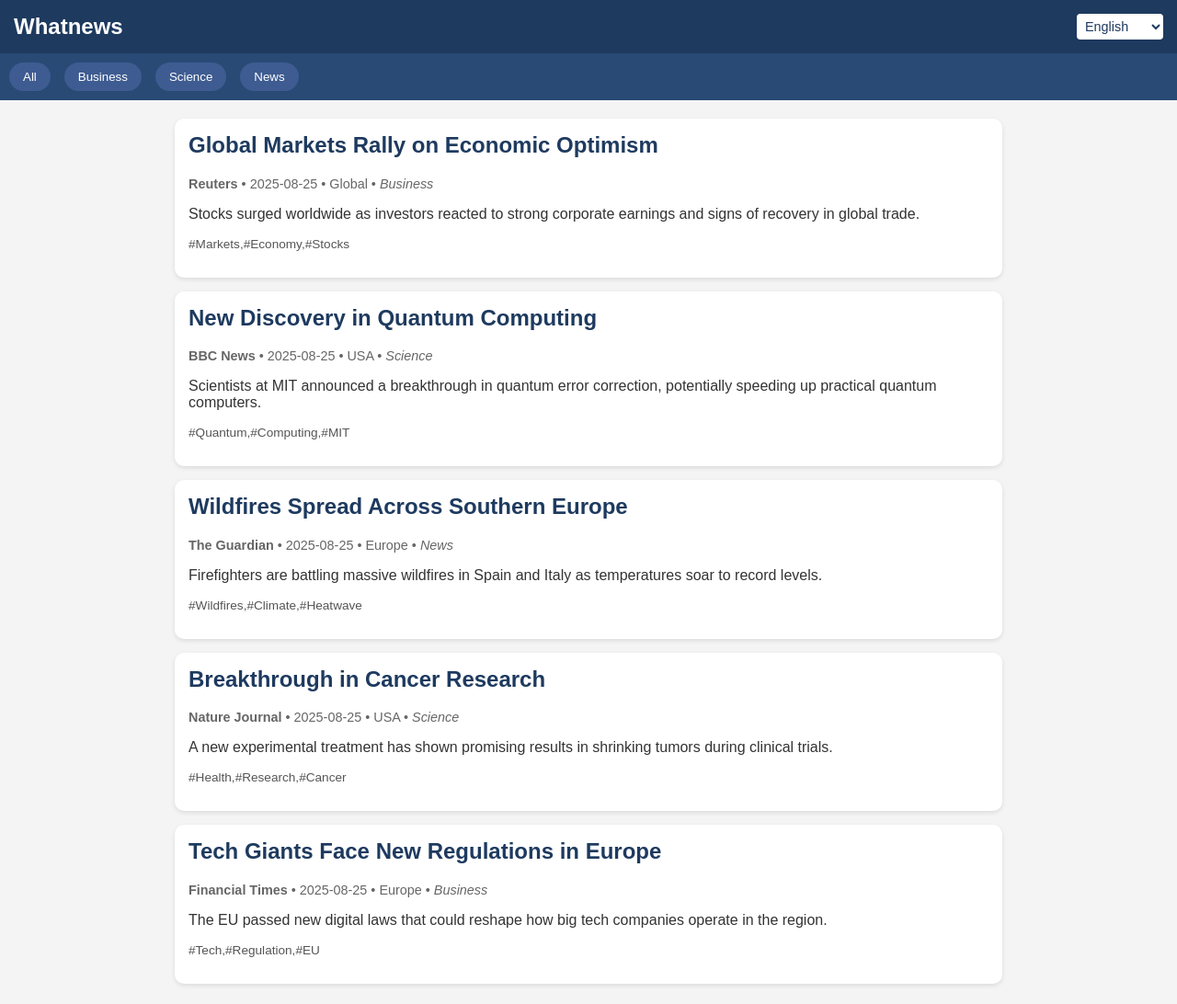
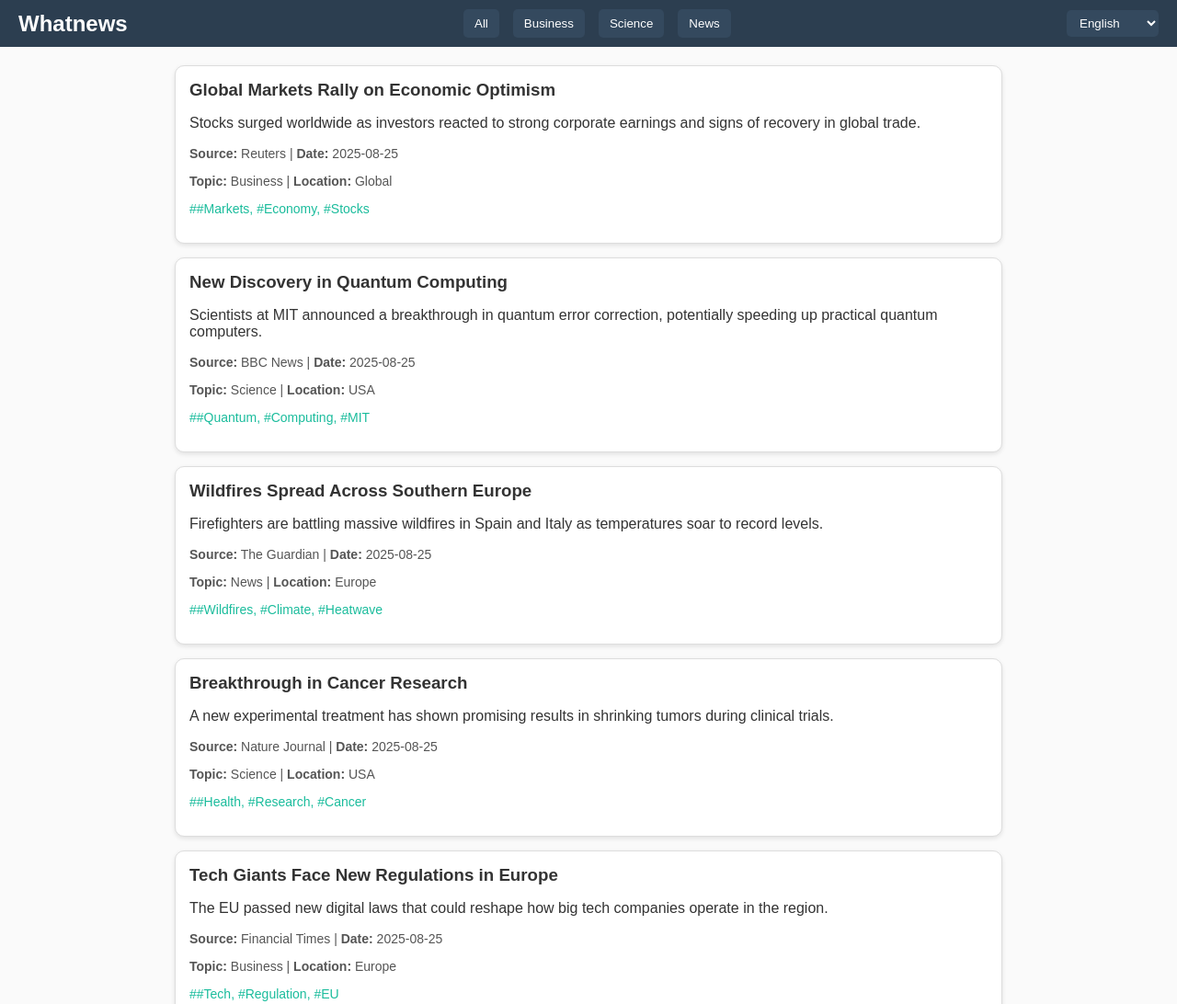
Before and after one commit to sondoan/top-news.github.io, a plain HTML site: page index.html in a window 1280 px wide. Shown: the top 1092 px of the page at 92% size. Drawn offline with Linux system fonts and the light colour scheme.

Commit message:
update more

```diff
--- a/index.html
+++ b/index.html
@@ -2,204 +2,181 @@
 <html lang="en">
 <head>
   <meta charset="UTF-8">
+  <meta name="viewport" content="width=device-width, initial-scale=1.0">
   <title>Whatnews</title>
-  <meta name="viewport" content="width=device-width, initial-scale=1.0">
   <style>
     body {
       font-family: Arial, sans-serif;
       margin: 0;
       padding: 0;
-      background: #f4f4f4;
+      background-color: #fafafa;
       color: #333;
     }
-
     header {
-      background: #1e3a5f;
-      color: white;
-      padding: 15px;
       display: flex;
       justify-content: space-between;
       align-items: center;
+      background-color: #2c3e50;
+      color: white;
+      padding: 10px 20px;
     }
-
     header h1 {
       margin: 0;
-      font-size: 1.5em;
+      font-size: 24px;
     }
-
-    .language-select {
-      background: white;
-      color: #1e3a5f;
-      border: none;
-      padding: 5px;
-      border-radius: 4px;
-      font-size: 0.9em;
-    }
-
     nav {
-      background: #294a75;
-      padding: 10px;
       display: flex;
       gap: 15px;
-      flex-wrap: wrap;
     }
-
     nav button {
-      background: #3e5c91;
+      background: #34495e;
+      border: none;
+      color: white;
+      padding: 8px 12px;
+      border-radius: 5px;
+      cursor: pointer;
+    }
+    nav button:hover {
+      background: #1abc9c;
+    }
+    #language-select {
+      background: #34495e;
       color: white;
       border: none;
-      padding: 8px 15px;
-      border-radius: 20px;
+      padding: 6px 10px;
+      border-radius: 5px;
       cursor: pointer;
-      transition: background 0.3s;
     }
-
-    nav button:hover {
-      background: #5a7bb8;
-    }
-
     .container {
+      padding: 20px;
       max-width: 900px;
       margin: auto;
-      padding: 20px;
     }
-
-    .article {
+    .news-article {
       background: white;
+      border: 1px solid #ddd;
+      border-radius: 10px;
+      padding: 15px;
       margin-bottom: 15px;
-      padding: 15px;
-      border-radius: 10px;
       box-shadow: 0 2px 5px rgba(0,0,0,0.1);
-      transition: transform 0.2s;
     }
-
-    .article:hover {
-      transform: scale(1.01);
+    .news-content h3 {
+      margin: 0 0 10px;
     }
-
-    .article h2 {
-      margin-top: 0;
-      color: #1e3a5f;
+    .meta {
+      font-size: 14px;
+      color: #555;
     }
-
-    .meta {
-      font-size: 0.9em;
-      color: #666;
-      margin-bottom: 8px;
+    .hashtags {
+      color: #1abc9c;
+      font-size: 14px;
+      margin-top: 5px;
     }
-
-    .hashtags {
-      font-size: 0.85em;
-      color: #555;
-      margin-top: 4px;
-    }
-
-    footer {
-      background: #1e3a5f;
-      color: white;
-      text-align: center;
-      padding: 15px;
-      margin-top: 20px;
-    }
-
-    .load-more {
+    #load-more {
       display: block;
       margin: 20px auto;
       padding: 10px 20px;
+      background: #2c3e50;
+      color: white;
       border: none;
-      background: #1e3a5f;
-      color: white;
-      border-radius: 20px;
+      border-radius: 5px;
       cursor: pointer;
+    }
+    #load-more:hover {
+      background: #1abc9c;
     }
   </style>
 </head>
 <body>
   <header>
     <h1>Whatnews</h1>
-    <select id="language" class="language-select">
+    <nav id="topics">
+      <button onclick="filterByTopic('All')">All</button>
+    </nav>
+    <select id="language-select" onchange="changeLanguage()">
       <option value="en">English</option>
       <option value="vi">Tiếng Việt</option>
       <option value="ja">日本語</option>
     </select>
   </header>
 
-  <nav id="topics"></nav>
-
   <div class="container" id="news-container"></div>
-  <button id="load-more" class="load-more">Load More</button>
-
-  <footer>
-    <p>&copy; 2025 Whatnews. All rights reserved.</p>
-  </footer>
+  <button id="load-more" onclick="loadMore()">Load More</button>
 
   <script>
-    const container = document.getElementById("news-container");
-    const topicsNav = document.getElementById("topics");
-    const languageSelect = document.getElementById("language");
-    const loadMoreBtn = document.getElementById("load-more");
+    let allNews = [];
+    let filteredNews = [];
+    let currentIndex = 0;
+    const itemsPerLoad = 5;
+    let currentLang = "en";
 
-    let allArticles = [];
-    let currentIndex = 0;
-    const articlesPerPage = 5;
-    let currentTopic = "All";
-
-    function loadNews(lang = "en") {
-      let file = `news_${lang}.json`;
-      fetch(file)
-        .then(response => response.json())
-        .then(data => {
-          allArticles = data;
-          currentIndex = 0;
-          renderTopics();
-          renderArticles(true);
-        })
-        .catch(() => {
-          container.innerHTML = "<p>Error loading news.</p>";
-        });
+    async function loadNews(lang = "en") {
+      try {
+        const response = await fetch(`news_${lang}.json`);
+        if (!response.ok) throw new Error("File not found");
+        allNews = await response.json();
+        filteredNews = allNews;
+        currentIndex = 0;
+        renderTopics();
+        renderNews(filteredNews);
+      } catch (error) {
+        document.getElementById("news-container").innerHTML = `<p style="color:red;">Error loading news</p>`;
+      }
     }
 
     function renderTopics() {
-      let topics = ["All", ...new Set(allArticles.map(a => a.topic))];
-      topicsNav.innerHTML = "";
-      topics.forEach(t => {
-        let btn = document.createElement("button");
-        btn.textContent = t;
-        btn.onclick = () => {
-          currentTopic = t;
-          currentIndex = 0;
-          renderArticles(true);
-        };
-        topicsNav.appendChild(btn);
+      const topics = ["All", ...new Set(allNews.map(n => n.topic))];
+      const nav = document.getElementById("topics");
+      nav.innerHTML = "";
+      topics.forEach(topic => {
+        const btn = document.createElement("button");
+        btn.textContent = topic;
+        btn.onclick = () => filterByTopic(topic);
+        nav.appendChild(btn);
       });
     }
 
-    function renderArticles(reset = false) {
-      if (reset) container.innerHTML = "";
-      let filtered = currentTopic === "All" ? allArticles : allArticles.filter(a => a.topic === currentTopic);
-      let nextArticles = filtered.slice(currentIndex, currentIndex + articlesPerPage);
-      nextArticles.forEach(article => {
-        let div = document.createElement("div");
-        div.className = "article";
+    function renderNews(items, append = false) {
+      const container = document.getElementById("news-container");
+      if (!append) container.innerHTML = "";
 
-        div.innerHTML = `
-          <h2>${article.title}</h2>
-          <div class="meta"><strong>${article.source}</strong> • ${article.publishedDate} • ${article.location} • <em>${article.topic}</em></div>
-          <p>${article.summary}</p>
-          <p class="hashtags">${article.hashtags}</p>
+      const end = Math.min(currentIndex + itemsPerLoad, items.length);
+      for (let i = currentIndex; i < end; i++) {
+        const news = items[i];
+        const hashtags = news.hashtags ? news.hashtags.join(", ") : ""; // ✅ convert list to string
+        const article = document.createElement("div");
+        article.className = "news-article";
+        article.innerHTML = `
+          <div class="news-content">
+            <h3>${news.title}</h3>
+            <p>${news.summary}</p>
+            <p class="meta"><strong>Source:</strong> ${news.source} | <strong>Date:</strong> ${news.publishedDate}</p>
+            <p class="meta"><strong>Topic:</strong> ${news.topic} | <strong>Location:</strong> ${news.location}</p>
+            <p class="hashtags">#${hashtags}</p>
+          </div>
         `;
-
-        container.appendChild(div);
-      });
-      currentIndex += articlesPerPage;
-      loadMoreBtn.style.display = currentIndex >= filtered.length ? "none" : "block";
+        container.appendChild(article);
+      }
+      currentIndex = end;
     }
 
-    loadMoreBtn.addEventListener("click", () => renderArticles());
-    languageSelect.addEventListener("change", (e) => loadNews(e.target.value));
+    function filterByTopic(topic) {
+      filteredNews = topic === "All" ? allNews : allNews.filter(n => n.topic === topic);
+      currentIndex = 0;
+      renderNews(filteredNews);
+    }
 
-    // Initial load
-    loadNews();
+    function loadMore() {
+      renderNews(filteredNews, true);
+    }
+
+    function changeLanguage() {
+      currentLang = document.getElementById("language-select").value;
+      loadNews(currentLang);
+    }
+
+    // Load English news by default
+    loadNews("en");
   </script>
 </body>
 </html>
```
